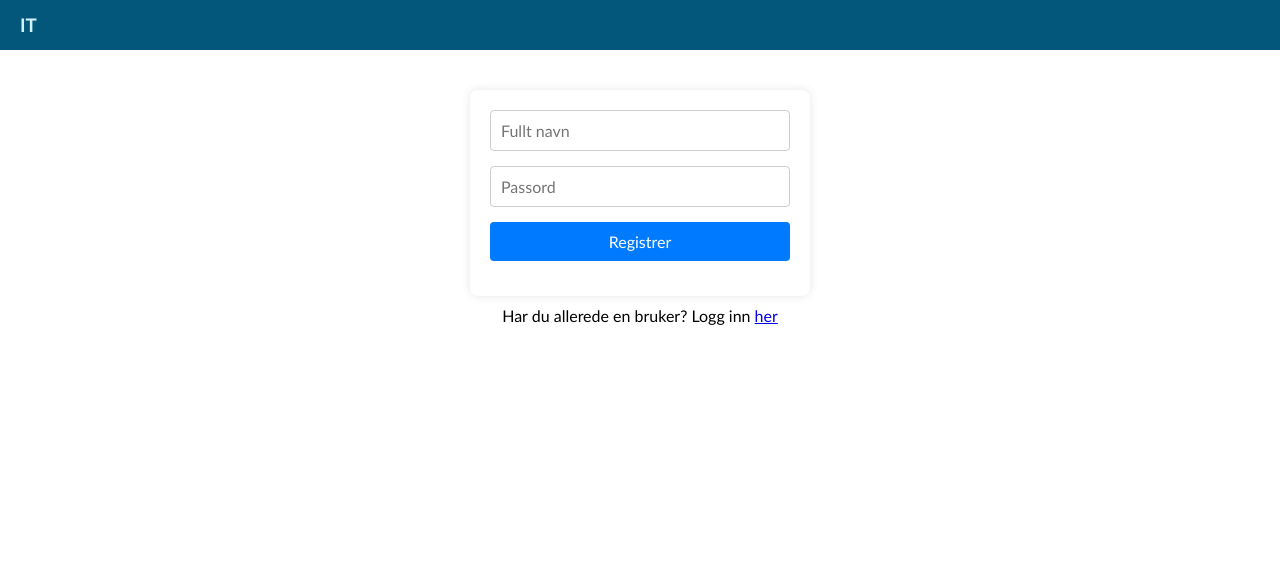
After one commit to albertwojcicki/informasjonsteknologi, a Flask app: page /registrer in a window 1280 px wide. The commit adds this page. Shown: the top 565 px of the page. Run offline with Flask 3, Linux system fonts and the light colour scheme; parts of the project's set-up code (start-up, migrations or seed data) failed here and were passed over.

Commit message:
jobber på registrer og logg inn på forntend

```diff
--- a/client/app.py
+++ b/client/app.py
@@ -10,6 +10,28 @@ def index():
     return render_template("index.html")
 
 
+@app.route("/registrer")
+def registrer():
+    return render_template("registrer.html")
+
+@app.route("/logginn")
+def logginn():
+    return render_template("logginn.html")
+
+@app.route("/registrer_bruker", metohds=["POST"])
+def registrer_bruker():
+    name = request.form.get("name")
+    password = request.form.get("password")
+    data = {
+        "name": name,
+        "password": password
+    }
+    requests("http://127.0.0.1:5010")
+
+@app.route("/logginn_bruker", metohds=["POST"])
+def logginn_bruker():
+    name = request.form.get("name")
+    password = request.form.get("password")
 
 if __name__ == "__main__":
     app.run(debug=True)
--- a/client/static/css/style.css
+++ b/client/static/css/style.css
@@ -26,3 +26,54 @@ footer {
     color: #d4f0fc;
     letter-spacing: 0.5px;
 }
+
+.div-regForm {
+    display: flex;
+    width: 100%;
+    justify-content: center;
+    padding-top: 40px;
+    flex-direction: column;
+    align-items: center;
+}
+
+#formText {
+    padding-top: 10px;
+}
+.registration-form {
+    background: #fff;
+    padding: 20px;
+    border-radius: 8px;
+    box-shadow: 0 0 10px rgba(0, 0, 0, 0.1);
+    width: 300px;
+    display: flex;
+    flex-direction: column;
+}
+
+.registration-form input[type="text"],
+.registration-form input[type="password"],
+.registration-form input[type="submit"] {
+    margin-bottom: 15px;
+    padding: 10px;
+    border: 1px solid #ccc;
+    border-radius: 4px;
+    font-size: 16px;
+}
+
+.registration-form input[type="text"]:focus,
+.registration-form input[type="password"]:focus {
+    border-color: #007bff;
+    outline: none;
+    box-shadow: 0 0 5px rgba(0, 123, 255, 0.5);
+}
+
+.registration-form input[type="submit"] {
+    background-color: #007bff;
+    color: #fff;
+    border: none;
+    cursor: pointer;
+    transition: background-color 0.3s ease;
+}
+
+.registration-form input[type="submit"]:hover {
+    background-color: #0056b3;
+}
--- a/client/templates/index.html
+++ b/client/templates/index.html
@@ -4,6 +4,7 @@
 
 
 Hello world
+<a href="registrer">Registrer bruker</a>
 
 
 {% endblock %}
--- /dev/null
+++ b/client/templates/registrer.html
@@ -0,0 +1,11 @@
+{% extends "base.html" %}
+{% block content %}
+<div class="div-regForm">
+<form action="{{ url_for('registrer_bruker') }}" class="registration-form" method="post">
+    <input type="text" placeholder="Fullt navn" name="name" required>
+    <input type="password" placeholder="Passord" name="password" required>
+    <input type="submit" value="Registrer">
+</form>
+<p id="formText">Har du allerede en bruker? Logg inn <a href="logginn">her</a></p>
+</div>
+{% endblock %}
```
Also changed, not shown: client/templates/logginn.html (added, +11 -0 lines).
